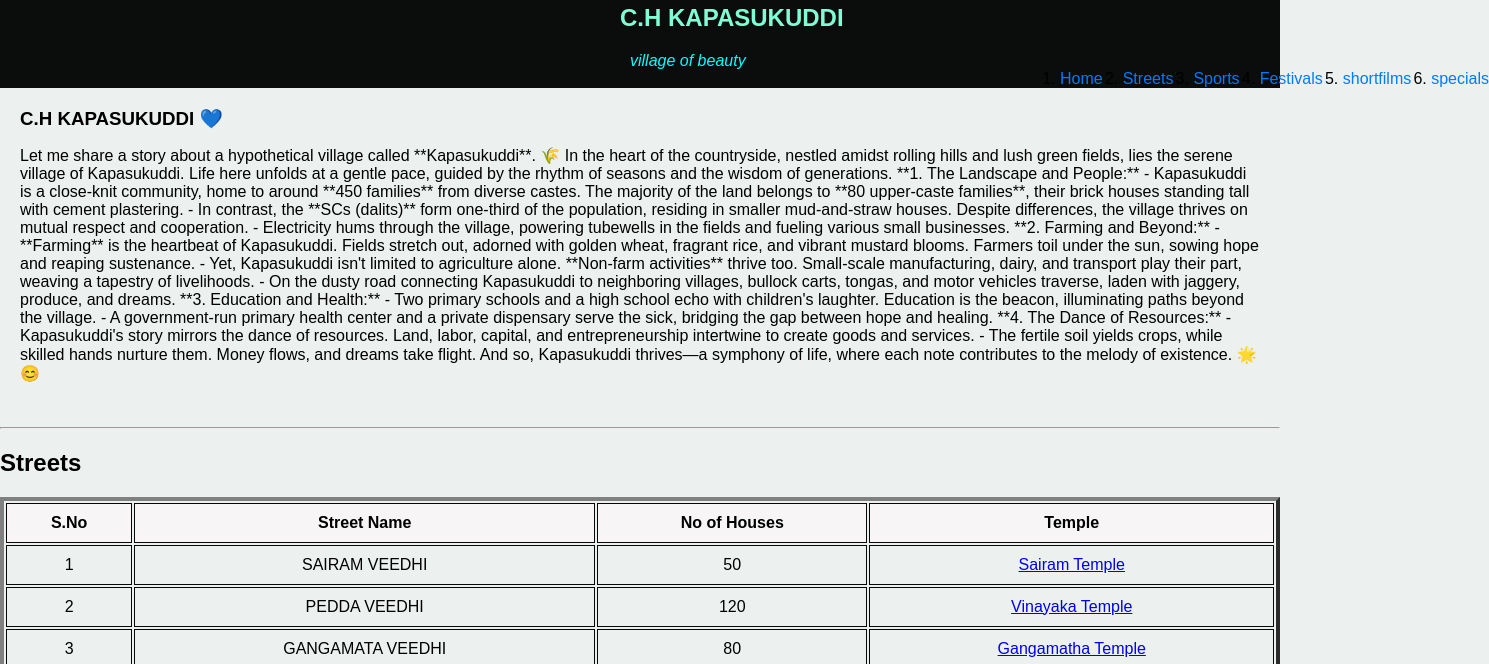
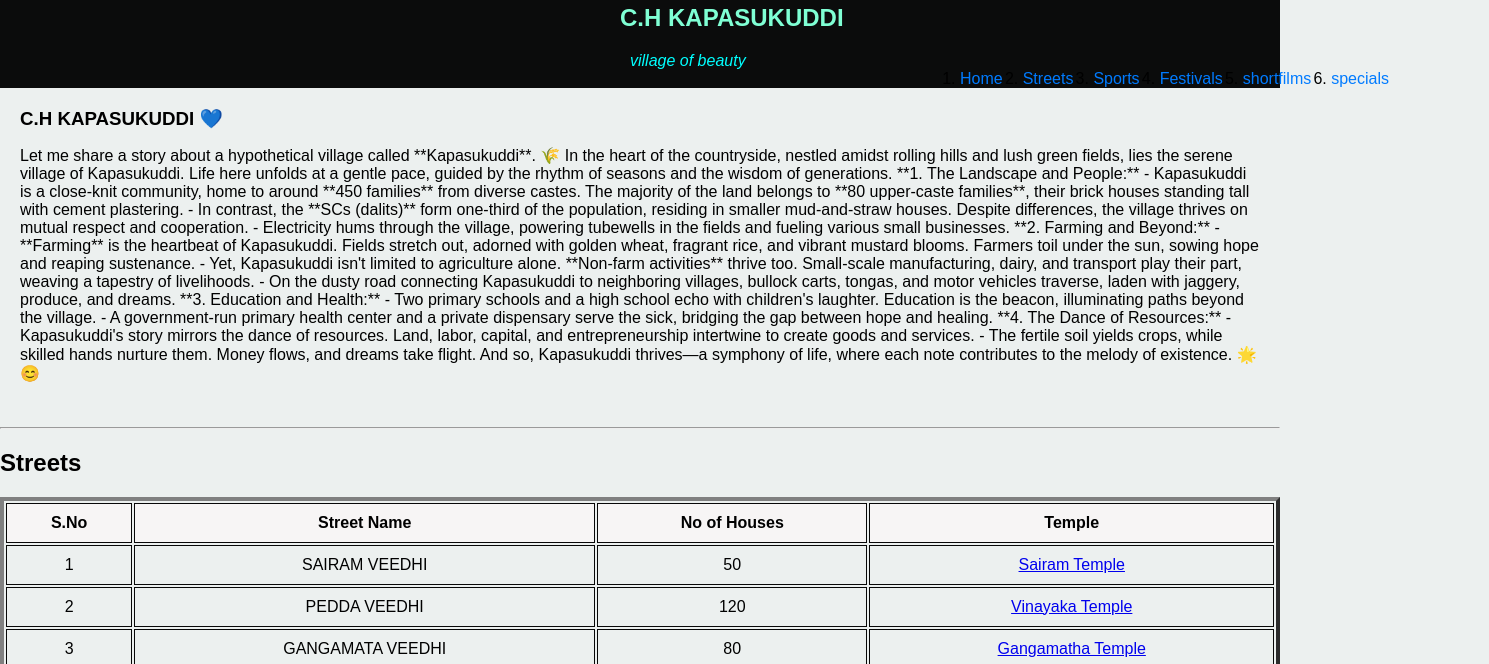
Before and after one commit to BHASKAR2258/kapasukuddi, a plain HTML site: page village.html in a window 1280 px wide. Shown: the part 136-800 px from the top of the page, 1489 px wide, since content can reach past the window. Drawn offline with Linux system fonts and the light colour scheme.

Commit message:
Update style.css

```diff
--- a/style.css
+++ b/style.css
@@ -38,7 +38,7 @@ padding-left: 590px;}
 
 ul {
     list-style-type:n;
-    padding-left: 1000px;
+    padding-left: 900px;
     display: flex;
     margin: 0;
 }
```
